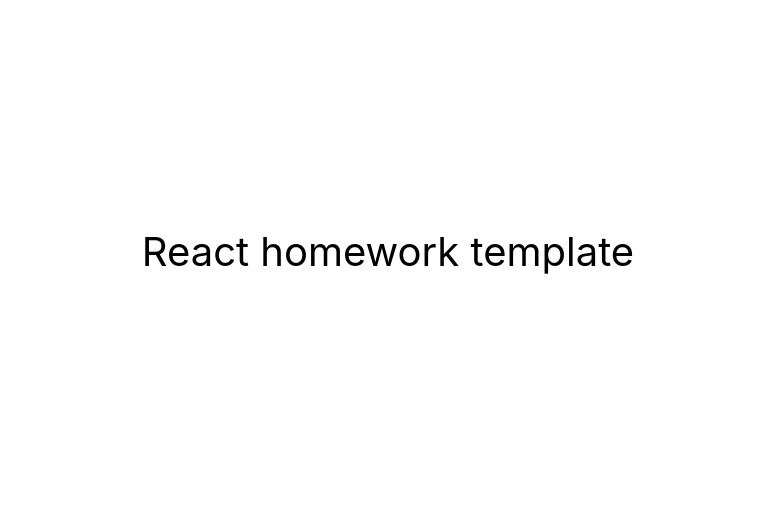
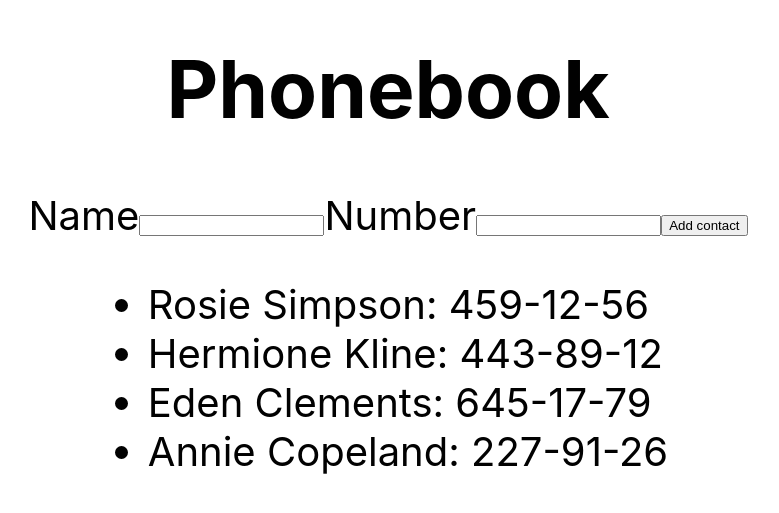
Before and after one commit to Onufriieva/goit-react-hw-02-phonebook, a React (Create React App) app: page / in a window 1280 px wide. Shown: the part 149-662 px from the top of the page, without its empty margins (252-1031 px from the left). Built offline with nearby package versions, Linux system fonts and the light colour scheme.

Commit message:
Добавила часть логики

```diff
--- a/package.json
+++ b/package.json
@@ -7,6 +7,7 @@
     "@testing-library/jest-dom": "^5.16.3",
     "@testing-library/react": "^12.1.4",
     "@testing-library/user-event": "^13.5.0",
+    "nanoid": "^4.0.0",
     "react": "^18.1.0",
     "react-dom": "^18.1.0",
     "react-scripts": "5.0.1",
--- a/src/components/App.jsx
+++ b/src/components/App.jsx
@@ -1,16 +1,79 @@
-export const App = () => {
+import { Component } from "react";
+import Form from "./form/Form";
+import Contacts from "./contacts/Contacts";
+import { nanoid } from 'nanoid';
+
+
+export class App extends Component {
+  state = {
+    contacts: [
+    {id: 'id-1', name: 'Rosie Simpson', number: '459-12-56'},
+    {id: 'id-2', name: 'Hermione Kline', number: '443-89-12'},
+    {id: 'id-3', name: 'Eden Clements', number: '645-17-79'},
+    {id: 'id-4', name: 'Annie Copeland', number: '227-91-26'},],
+    name: ''
+  }
+
+
+  // formSubmitHandler = data => {
+  //   console.log(data);
+  // }
+
+
+  reset = () => {
+    this.setState({name: '', number: ''})
+  };
+
+  handleInputChange = (e) => {
+    this.setState(
+        {[e.currentTarget.name]: e.currentTarget.value}
+      );
+
+  }
+
+
+  handleSubmit = e => {
+    e.preventDefault();
+    const form = e.currentTarget;
+    this.setState(prevState => {
+      const newContact = {
+        id: nanoid(),
+        name: form.elements.name.value,
+        number: form.elements.number.value,
+      };
+      return {
+        contacts: [newContact, ...prevState.contacts],
+        name: '',
+        number: '',
+      };
+    });
+  };
+
+
+
+  render() {
     return (
       <div
         style={{
           height: '100vh',
           display: 'flex',
+          flexDirection: 'column',
           justifyContent: 'center',
           alignItems: 'center',
           fontSize: 40,
           color: '#010101'
         }}
       >
-      React homework template
+
+       <h1>Phonebook</h1>
+
+       <Form
+       onSubmit={this.handleSubmit}/>
+       <Contacts
+       contacts={this.state.contacts}
+       />
+
       </div>
     );
   };
+}
--- /dev/null
+++ b/src/components/contacts/Contacts.jsx
@@ -0,0 +1,13 @@
+const Contacts = ({contacts}) => {
+  return (
+    <ul>
+      {contacts.map(contact =>
+        <li key={contact.id}>
+          {contact.name}: {contact.number}
+        </li>)
+      }
+    </ul>
+  )
+}
+
+export default Contacts;
--- /dev/null
+++ b/src/components/contacts/index.js
@@ -0,0 +1 @@
+export {default} from './Contacts';
--- /dev/null
+++ b/src/components/form/Form.jsx
@@ -0,0 +1,42 @@
+// import { Component } from "react";
+import { nanoid } from 'nanoid';
+
+const inputId = nanoid();
+
+const Form = ({onSubmit, onChange, nameValue, numberValue}) => {
+  return(
+    <div>
+      <form onSubmit={onSubmit}>
+        <label htmlFor="">Name
+          <input
+            type="text"
+            name="name"
+            pattern="^[a-zA-Zа-яА-Я]+(([' -][a-zA-Zа-яА-Я ])?[a-zA-Zа-яА-Я]*)*$"
+            title="Name may contain only letters, apostrophe, dash and spaces. For example Adrian, Jacob Mercer, Charles de Batz de Castelmore d'Artagnan"
+            required
+            onChange={onChange}
+            value={nameValue}
+            id={inputId}
+          />
+        </label>
+
+        <label htmlFor="">Number
+          <input
+            type="tel"
+            name="number"
+            pattern="\+?\d{1,4}?[-.\s]?\(?\d{1,3}?\)?[-.\s]?\d{1,4}[-.\s]?\d{1,4}[-.\s]?\d{1,9}"
+            title="Phone number must be digits and can contain spaces, dashes, parentheses and can start with +"
+            required
+            onChange={onChange}
+            value={numberValue}
+            id={inputId}
+          />
+        </label>
+
+        <button type="submit">Add contact</button>
+      </form>
+    </div>
+  )
+}
+
+export default Form;
--- /dev/null
+++ b/src/components/form/index.js
@@ -0,0 +1 @@
+export {default} from './Form';
```
Also changed, not shown: src/components/form/FormStyled.jsx (added), 1 other file (tests, documents, lock files or other folders). Lines whose indentation alone changed are shown as unchanged.
